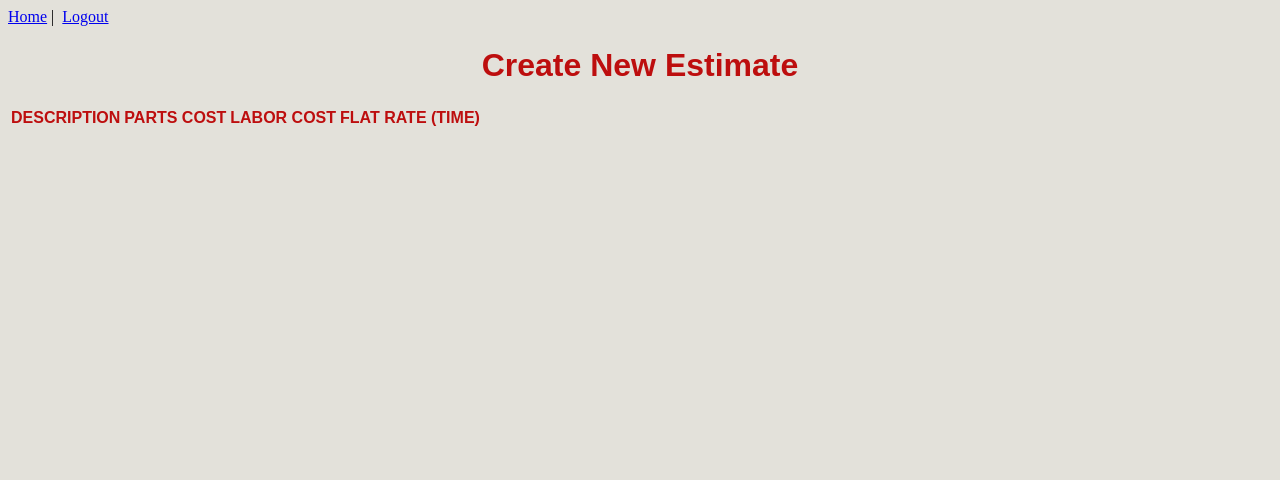
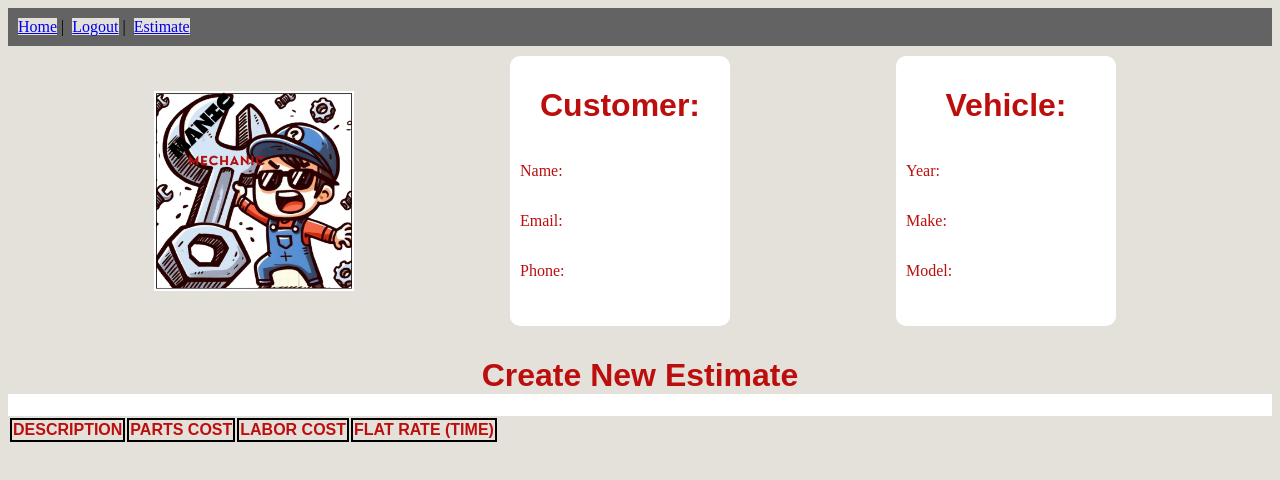
Before and after one commit to ysusjb90/car-repair-tracker-app, a Vue app in the folder vue/: page /estimate in a window 1280 px wide. Shown: the top 480 px of the page. Built offline with nearby package versions, Linux system fonts and the light colour scheme; sample sign-in values are in the browser's storage.

Commit message:
formatted EstimateView

```diff
--- a/vue/src/App.vue
+++ b/vue/src/App.vue
@@ -1,8 +1,9 @@
 <template>
   <div id="capstone-app">
     <div id="nav">
-      <router-link v-bind:to="{ name: 'home' }">Home</router-link>&nbsp;|&nbsp;
-      <router-link v-bind:to="{ name: 'logout' }" v-if="$store.state.token != ''">Logout</router-link>
+      <router-link id="link" v-bind:to="{ name: 'home' }">Home</router-link>&nbsp;|&nbsp;
+      <router-link id="link" v-bind:to="{ name: 'logout' }" v-if="$store.state.token != ''">Logout</router-link>&nbsp;|&nbsp;
+      <router-link id="link" v-bind:to="{ name: 'estimate'}" v-if="$store.state.token != ''">Estimate</router-link>
     </div>
     <router-view />
   </div>
@@ -11,5 +12,16 @@
 *{
   background-color: #E3E1DA;
 }
+#nav {
+  background-color: #646363;
+  justify-content: center;
+  align-items: center;
+  padding: 10px;
+
+}
+.link {
+  background-color: #646363;
+  padding: 10px;
+}
 
 </style>
--- a/vue/src/components/CreateEstimate.vue
+++ b/vue/src/components/CreateEstimate.vue
@@ -17,9 +17,6 @@
 
 
     </table>
-
-
-
 
   </div>
 
@@ -59,6 +56,7 @@
   text-transform: uppercase;
   font-family: Arial, Helvetica, sans-serif;
   color: rgb(189, 14, 14);
+  border: 2px solid black
 
 }
 
--- a/vue/src/views/EstimateView.vue
+++ b/vue/src/views/EstimateView.vue
@@ -1,5 +1,22 @@
 <template>
+<form >
+  <img src="src\assets\manic_720.jpg">
+  <div id="userInfo">
+    <h1>Customer:</h1>
+      <p>Name: </p>
+      <p>Email: </p>
+      <p>Phone: </p>
 
+  </div>
+  <div id="userInfo">
+    <h1>Vehicle:</h1>
+    <p>Year: </p>
+    <p>Make: </p>
+    <p>Model: </p>
+
+  </div>
+
+</form>
 
 
 <div>
@@ -25,6 +42,36 @@
 }
 </script>
 
-<style>
+<style scoped>
+img{
+  width: 200px;
+
+}
+h1{
+  background-color: white;
+}
+p{
+  background-color: white;
+}
+form{
+  display: flex;
+  flex-direction: row;
+  justify-content: space-evenly;
+  align-items: center;
+
+}
+#userInfo{
+  display: flex;
+  flex-direction: column;
+  background-color: white;
+  padding: 10px;
+  margin: 10px;
+  border-radius: 10px;
+  width: 200px;
+  height: 250px;
+}
+div{
+  background-color: white;
+}
 
 </style>
```
Also changed, not shown: vue/src/assets/manic_720.jpg (added).
